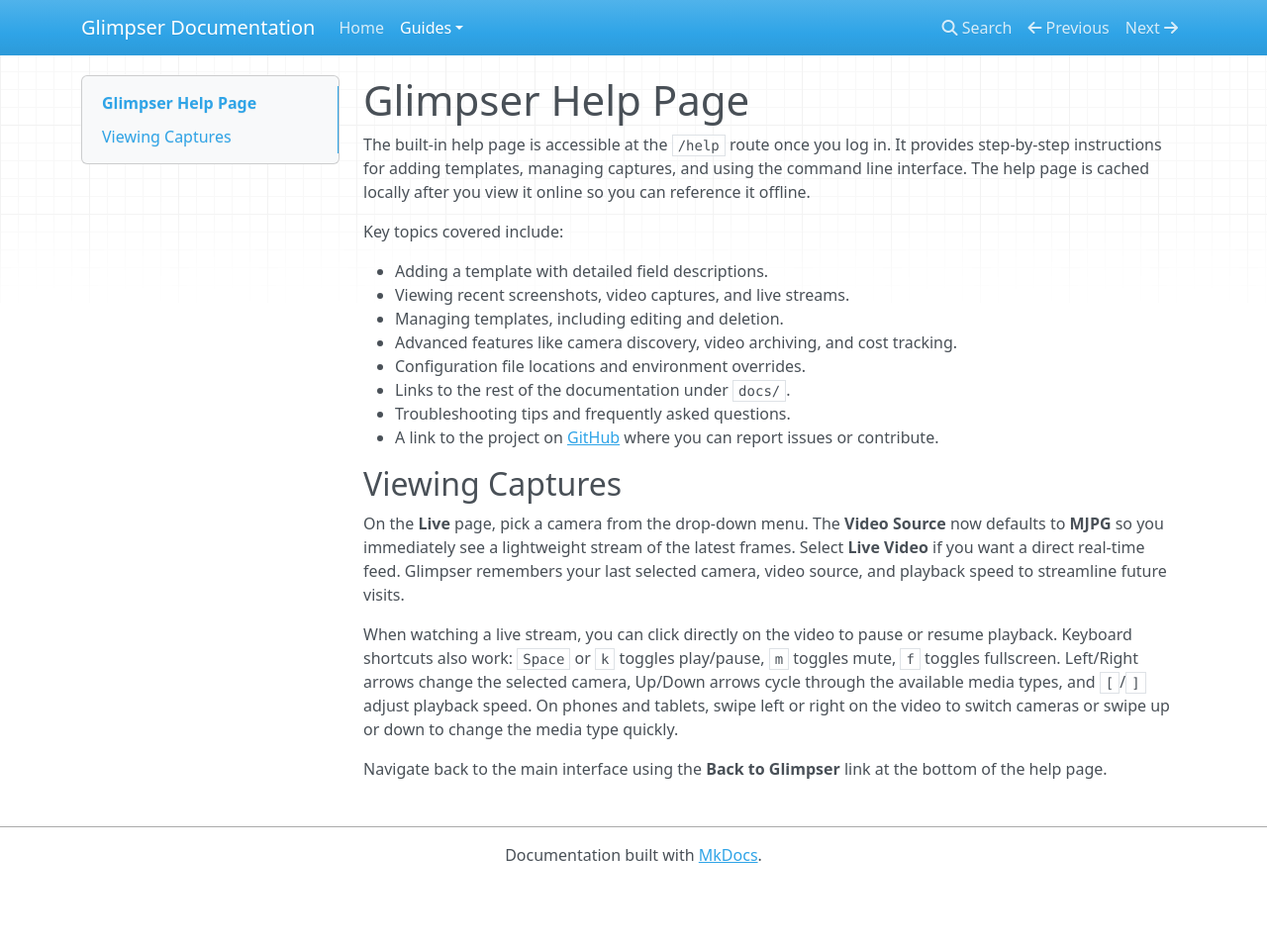
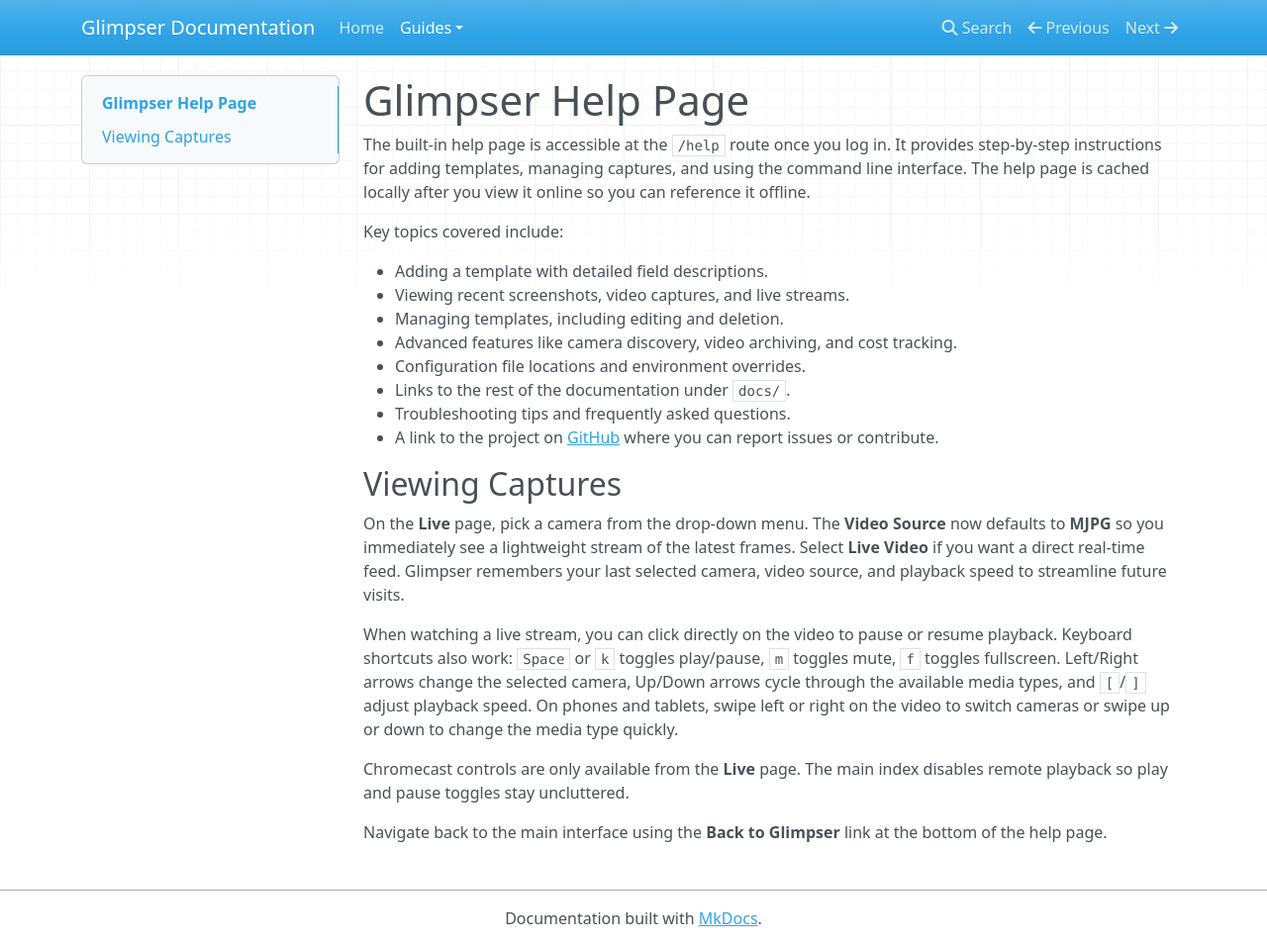
Before and after one commit to KristopherKubicki/glimpser, an MkDocs documentation site: the page built from docs/help_page.md, in a window 1280 px wide and 956 px high. Shown: the whole window at 99% size. Built offline with MkDocs 1.6.1, drawn with Linux system fonts in a browser that asks for light colours; nearby versions of some CDN libraries.

Commit message:
fix: disable chromecast overlay on index

```diff
--- a/app/static/js/templates.js
+++ b/app/static/js/templates.js
@@ -537,7 +537,7 @@
             <a href='/templates/${name}'>
               <div class="${videoContainerClass} ${errorClass}" data-timestamp="${lastScreenshotTime}" style="border-color: ${borderColor}">
                 <div class="camera-name">${name}</div>
-                <video data-name="${name}" poster="/last_screenshot/${name}" alt="${name}" style="width:100%" muted title="${template.last_caption} (${humanizedTimestamp})" preload="none">
+                <video data-name="${name}" poster="/last_screenshot/${name}" alt="${name}" style="width:100%" muted title="${template.last_caption} (${humanizedTimestamp})" preload="none" disableRemotePlayback>
                   <source src="/last_video/${name}" type="video/mp4">
                   Your browser does not support the video tag.
                 </video>
--- a/docs/help_page.md
+++ b/docs/help_page.md
@@ -28,5 +28,8 @@
 swipe left or right on the video to switch cameras or swipe up or down to change
 the media type quickly.
 
+Chromecast controls are only available from the **Live** page. The main index
+disables remote playback so play and pause toggles stay uncluttered.
+
 Navigate back to the main interface using the **Back to Glimpser** link at the
 bottom of the help page.
```
